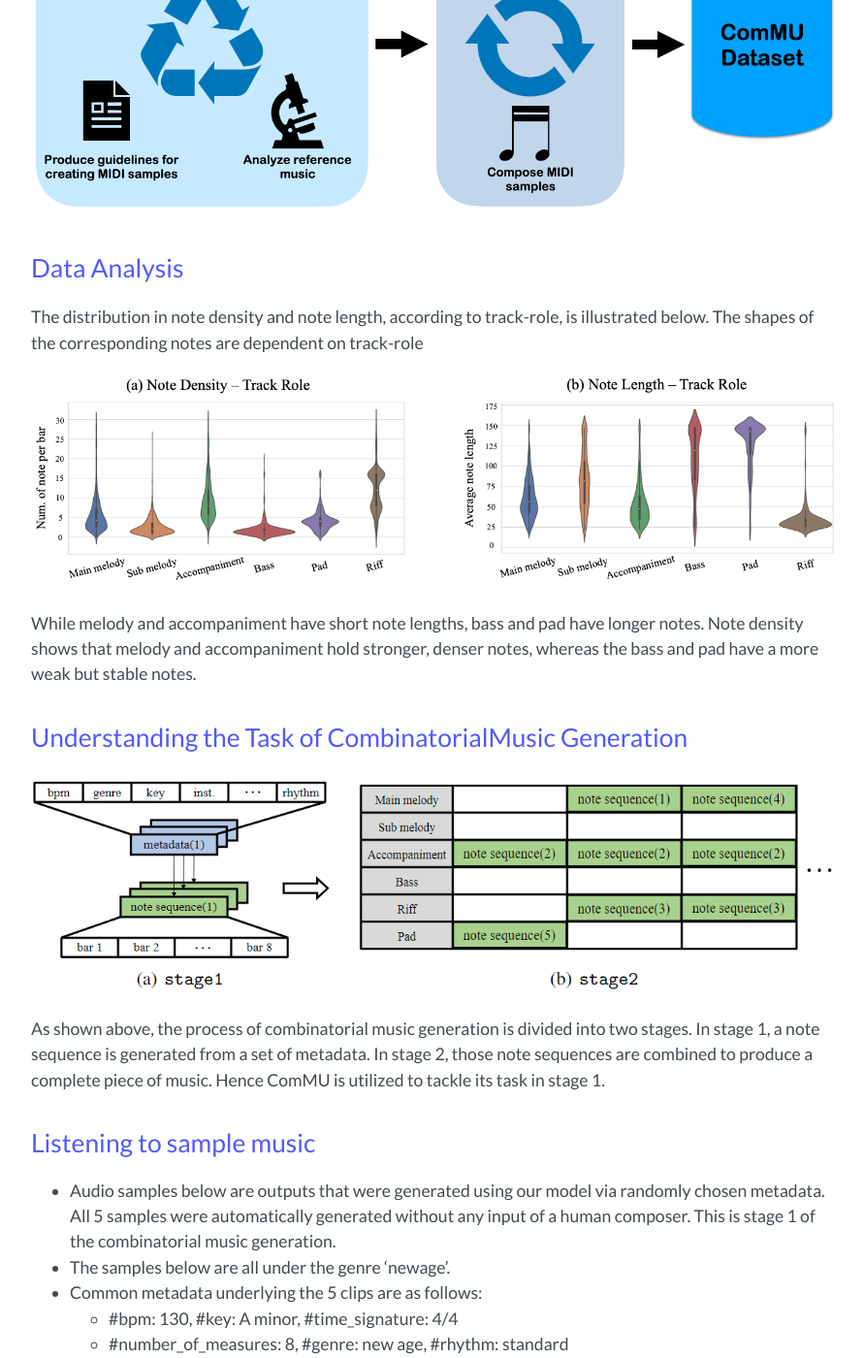
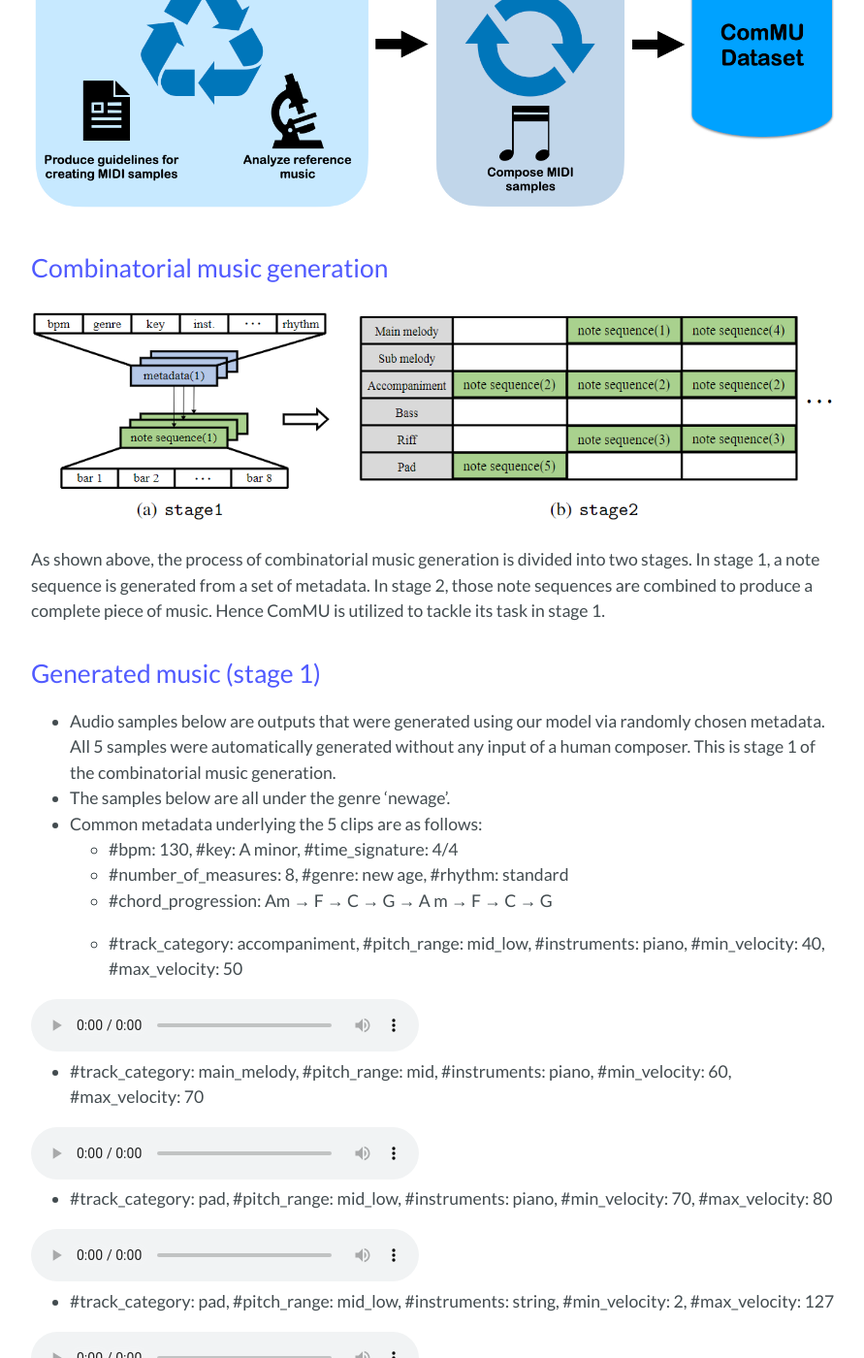
Before and after one commit to POZAlabs/ComMU, a Jekyll site: the page built from index.md, in a window 1280 px wide and 1400 px high, scrolled down 1553 px. Shown: the whole window at 97% size, without its empty margins (192-1083 px from the left). Built offline with Jekyll 4.4.1, drawn with Linux system fonts in a browser that asks for light colours; our own code applies the rules of GitHub Pages for plain Markdown files; some of the changed text lies outside the part shown.

Commit message:
Update index.md

```diff
--- a/index.md
+++ b/index.md
@@ -11,7 +11,7 @@ BPM, Genre, Key, Track-instrument, Track-role, Time signature, Pitch range, Numb
 
 
 
-## Example of the Dataset
+## Example of the dataset
 
 _2 sample clips go here_
 
@@ -24,19 +24,8 @@ _2 sample clips go here_
 </div>
 
 
-## Data Analysis
 
-The distribution in note density and note length, according to track-role, is illustrated below. The shapes of the corresponding notes are dependent on track-role
-
-<div align="center">
-  <img src="./assets/img/figure_3.png" width=1000x>
-</div>
-
-While melody and accompaniment have short note lengths, bass and pad have longer notes. Note density shows that melody and accompaniment hold stronger, denser notes, whereas the bass and pad have a more weak but stable notes.
-
-
-
-## Understanding the Task of CombinatorialMusic Generation
+## Combinatorial music generation
 <div align="center">
   <img src="./assets/img/figure_1.png" width=1000x>
 </div>
@@ -45,7 +34,7 @@ As shown above, the process of combinatorial music generation is divided into tw
 
 
 
-## Listening to sample music
+## Generated music (stage 1)
 
  - Audio samples below are outputs that were generated using our model via randomly chosen metadata. All 5 samples were automatically generated without any input of a human composer. This is stage 1 of the combinatorial music generation.
  - The samples below are all under the genre 'newage'.
@@ -54,7 +43,7 @@ As shown above, the process of combinatorial music generation is divided into tw
       -  #number_of_measures: 8, #genre: new age, #rhythm: standard
       -  #chord_progression: Am → F → C → G → A m → F → C → G
 
-    - #track_category: accompaniment, #pitch_range: mid_low, #instruments: piano, #min_velocity: 40, #max_velocity: 50
+   - #track_category: accompaniment, #pitch_range: mid_low, #instruments: piano, #min_velocity: 40, #max_velocity: 50
 <audio controls style="width: 400px;">
   <source src="./assets/audio_samples/track_role/newage_trackrole/newage_accompaniment_1.mp3" type="audio/mpeg">
 </audio>
@@ -81,7 +70,7 @@ As shown above, the process of combinatorial music generation is divided into tw
 
 
 
-## Listening to music after combinatorial music generation stage1 and 2
+## Generated music (stage 2)
 
  - The full audio sample below is generated by combining the 5 audio samples above. This is stage 2 of the combinatorial music generation. A human composer allocated the audio clips, putting only 3-4 minutes of work to create the full song.
 
```
